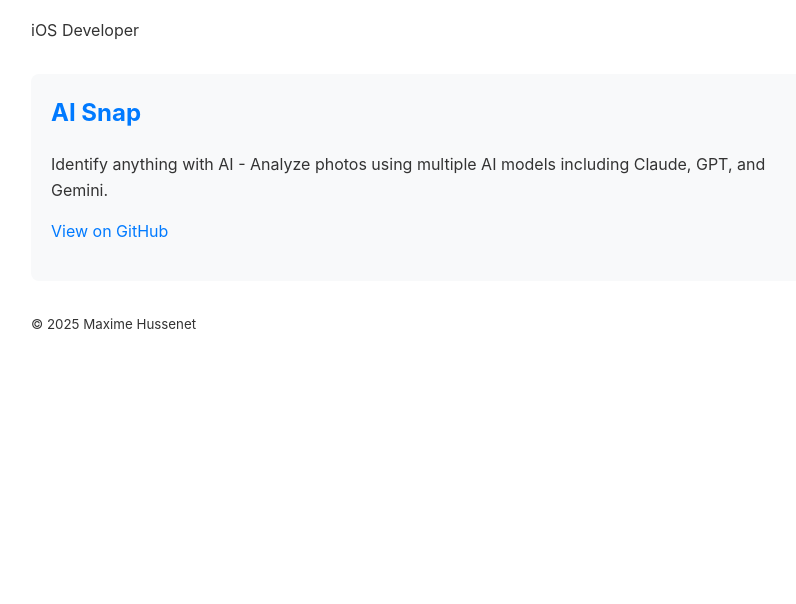
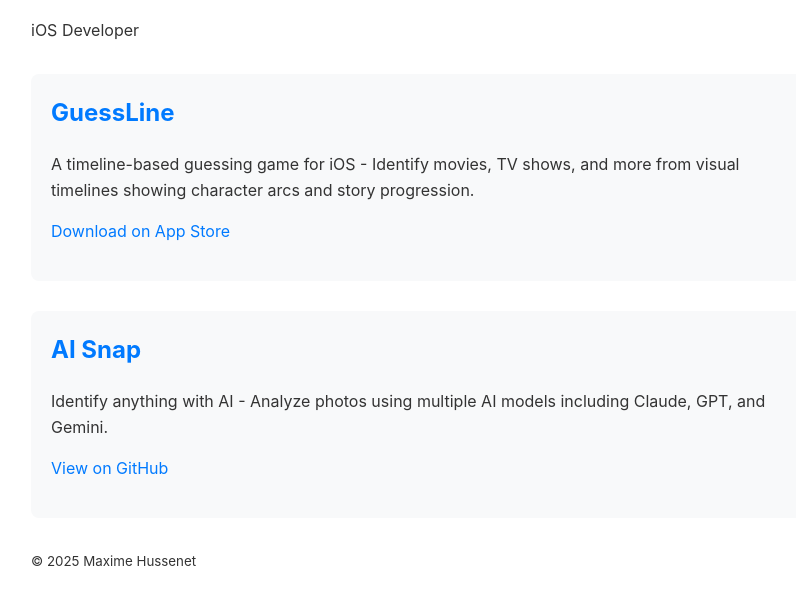
Before and after one commit to MaximeHussenet/MaximeHussenet.github.io, a plain HTML site: page index.html in a window 1280 px wide. Shown: the part 116-720 px from the top of the page, without its empty margins (209-1005 px from the left). Drawn offline with Linux system fonts and the light colour scheme.

Commit message:
Add GuessLine app to portfolio
Add GuessLine iOS game to the website alongside AI Snap. GuessLine is a timeline-based guessing game where players identify movies and TV shows from visual timelines.

```diff
--- a/index.html
+++ b/index.html
@@ -40,6 +40,12 @@
     <p>iOS Developer</p>
 
     <div class="app">
+        <h2>GuessLine</h2>
+        <p>A timeline-based guessing game for iOS - Identify movies, TV shows, and more from visual timelines showing character arcs and story progression.</p>
+        <p><a href="https://apps.apple.com/app/guessline">Download on App Store</a></p>
+    </div>
+
+    <div class="app">
         <h2>AI Snap</h2>
         <p>Identify anything with AI - Analyze photos using multiple AI models including Claude, GPT, and Gemini.</p>
         <p><a href="https://github.com/MaximeHussenet/ai-snap">View on GitHub</a></p>
```
